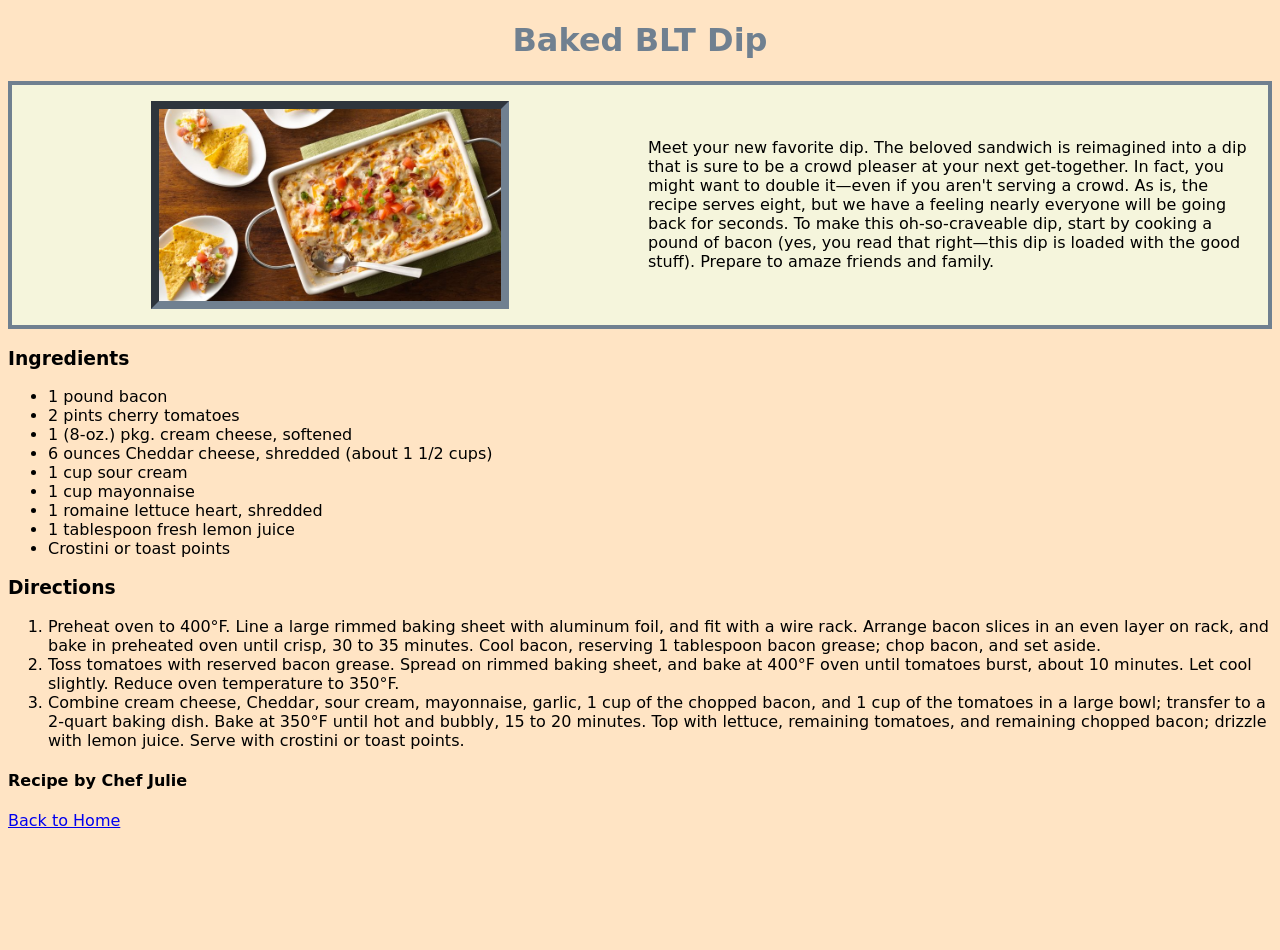
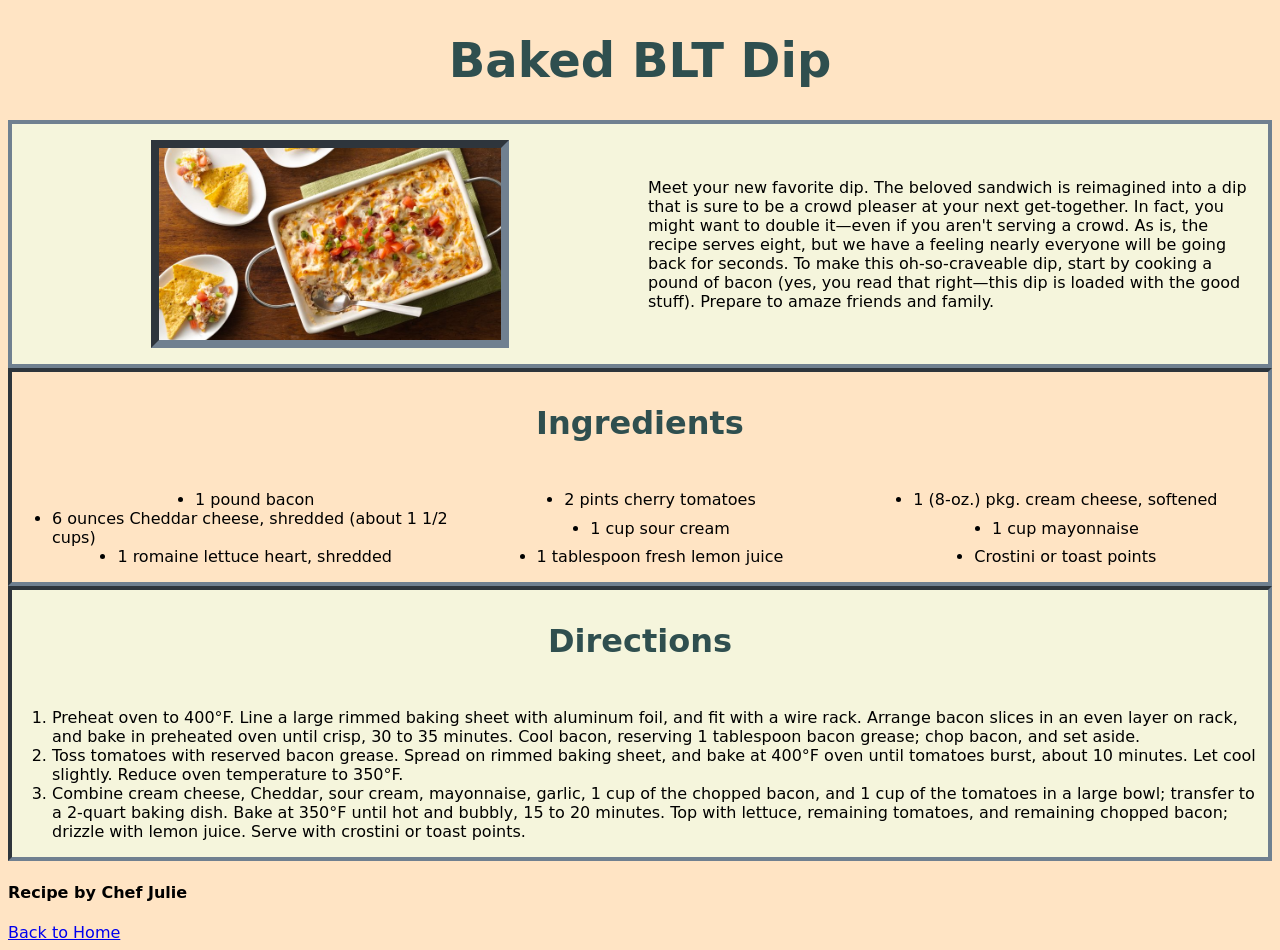
Before and after one commit to cgmccarron/odin-recipes, a plain HTML site: page recipes/blt_dip.html in a window 1280 px wide. Before the commit the page ends 838 px from the top, so only its background shows below. Drawn offline with Linux system fonts and the light colour scheme; a script that the page names is missing; a web font is replaced by a local one.

Commit message:
deleted unused imgs, finished css

```diff
--- a/recipes/blt_dip.html
+++ b/recipes/blt_dip.html
@@ -24,7 +24,7 @@
             (yes, you read that right—this dip is loaded with the good stuff). Prepare to amaze friends and family.
         </p>
     </div>
-    <div >
+    <div id='section2'>
         <h3>
             Ingredients
         </h3>
@@ -40,7 +40,7 @@
             <li>Crostini or toast points</li>
         </ul>
     </div>
-    <div>
+    <div id="section3">
         <h3>
             Directions
         </h3>
--- a/style.css
+++ b/style.css
@@ -4,10 +4,18 @@ body {
   }
 
 h1 {
-    color: slategray;
+    color: darkslategray;
     font-family: 'Londrina Shadow', cursive;
     text-align: center;
+    font-size: 3rem;
   }
+
+h3 {
+    color: darkslategray;
+    font-family: 'Londrina Shadow', cursive;
+    text-align: center;
+    font-size: 2rem;
+}
 
 #recipe_list {
   display: grid;
@@ -18,7 +26,7 @@ h1 {
 
 #recipe {
   background-color: beige;
-  color: slategray;
+  color: darkslategray;
   border: slategray solid;
   text-align: center;
   padding: 10%;
@@ -42,3 +50,25 @@ h1 {
   border-style: inset;
   border-width: .5rem;
 }
+
+#section2 {
+  display: grid;
+  grid-template-rows: auto;
+  place-items: center;
+  border: slategray inset .25rem;
+}
+
+#section2 ul {
+  display: grid;
+  grid-template-rows: auto;
+  grid-template-columns: 1fr 1fr 1fr;
+  place-items: center;
+}
+
+#section3 {
+  display: grid;
+  grid-template-rows: auto;
+  place-items: center;
+  background-color: beige;
+  border: slategray inset .25rem;
+}
```
Also changed, not shown: recipes/meatball_stuffed_bread.html (+2 -2 lines), recipes/mini_corndogs.html (+2 -2 lines), images/baked_blt_dip.jpg (deleted), images/mini_corndogs.jpg (deleted).
